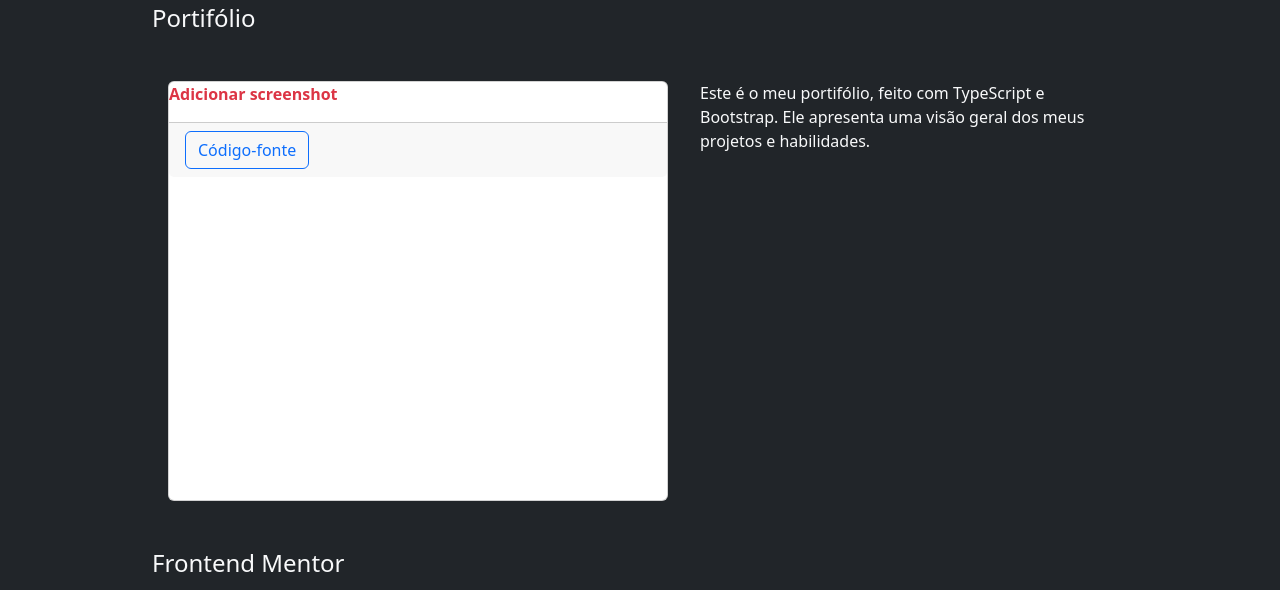
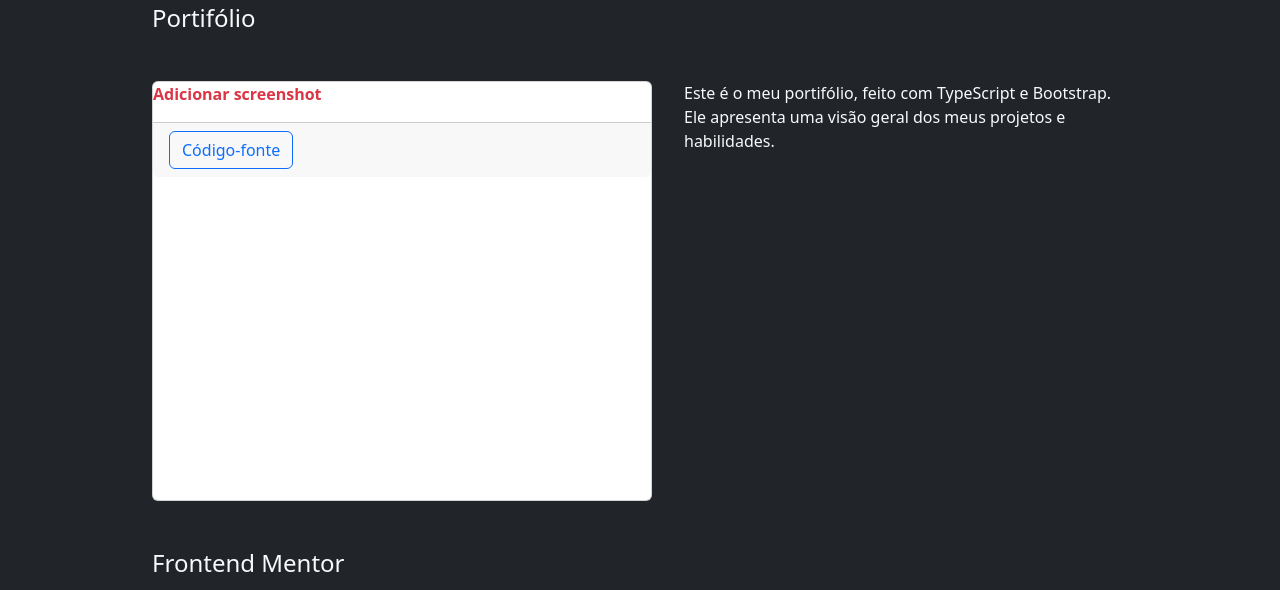
Before and after one commit to gab-souza-martins/portifolio-junior, a website: page index.html in a window 1280 px wide. Shown: the part 210-800 px from the top of the page. Drawn offline with nearby package versions, Linux system fonts and the light colour scheme.

Commit message:
Seções no meio agora são parte de um main, e o main e footer agora possuem tamanho máximo de 1000px

```diff
--- a/css/style.css
+++ b/css/style.css
@@ -6,8 +6,10 @@ nav {
    width: clamp(260px, 500px, 30%);
 }
 
-section {
-   width: clamp(290px, 1000px, 80%) !important;
+main,
+footer {
+   margin: auto;
+   width: clamp(320px, 1000px, 100vw) !important;
 }
 
 .projectContainer {
@@ -16,7 +18,7 @@ section {
    justify-content: between;
    gap: 1rem;
    margin: 2rem auto;
-   padding: 1rem;
+   padding: 1rem 0;
 }
 @media (min-width: 992px) {
    .projectContainer {
--- a/index.html
+++ b/index.html
@@ -103,6 +103,7 @@
       </header>
 
       <br />
+      <main>
          <section class="container-fluid mt-5" id="sobre">
             <h1>Gabriel de Souza</h1>
             <p>descrição</p>
@@ -110,7 +111,6 @@
 
          <section class="container-fluid" id="projetos">
             <h2>Projetos</h2>
-
             <h4>Portifólio</h4>
             <div class="projectContainer flex-lg-row-reverse">
                <p id="portfolioProjectDescription">
@@ -136,7 +136,6 @@
                   </div>
                </div>
             </div>
-
             <h4>Frontend Mentor</h4>
             <div class="projectContainer">
                <p>
@@ -179,7 +178,6 @@
                         aria-label="Slide 3"
                      ></button>
                   </div>
-
                   <div class="carousel-inner mx-auto">
                      <!-- *Ecommerce -->
                      <div class="carousel-item active">
@@ -193,9 +191,9 @@
                                  Página de produto de e-commerce
                               </h5>
                               <p class="card-text">
-                              Página de produto com uma galeria de imagens e um
-                              carrinho funcional. Feito com JavaScript puro e
-                              Bootstrap.
+                                 Página de produto com uma galeria de imagens e
+                                 um carrinho funcional. Feito com JavaScript
+                                 puro e Bootstrap.
                               </p>
                            </div>
                            <div class="card-footer">
@@ -224,8 +222,8 @@
                            <div class="card-body">
                               <h5 class="card-title">Calculadora</h5>
                               <p class="card-text">
-                              Calculadora simples que inclui um toggle para três
-                              temas. Feita com TypeScript.
+                                 Calculadora simples que inclui um toggle para
+                                 três temas. Feita com TypeScript.
                               </p>
                            </div>
                            <div class="card-footer">
@@ -254,8 +252,9 @@
                            <div class="card-body">
                               <h5 class="card-title">Calculadora de idade</h5>
                               <p class="card-text">
-                              Página que recebe uma data de nascimento e calcula
-                              a idade do usuário. Feita com JavaScript puro.
+                                 Página que recebe uma data de nascimento e
+                                 calcula a idade do usuário. Feita com
+                                 JavaScript puro.
                               </p>
                            </div>
                            <div class="card-footer">
@@ -302,8 +301,9 @@
                </div>
             </div>
          </section>
+      </main>
 
-      <section class="container-fluid" id="contato">
+      <footer class="container-fluid" id="contato">
          <h2>Contato</h2>
 
          <p>
@@ -365,7 +365,7 @@
             >
          </p>
          <!-- TODO: Criar form para enviar um email, incluindo email do remetente, assunto e conteúdo -->
-      </section>
+      </footer>
 
       <script src="node_modules/bootstrap/dist/js/bootstrap.bundle.min.js"></script>
       <script src="js/nav.js"></script>
```
Lines whose indentation alone changed are shown as unchanged.
